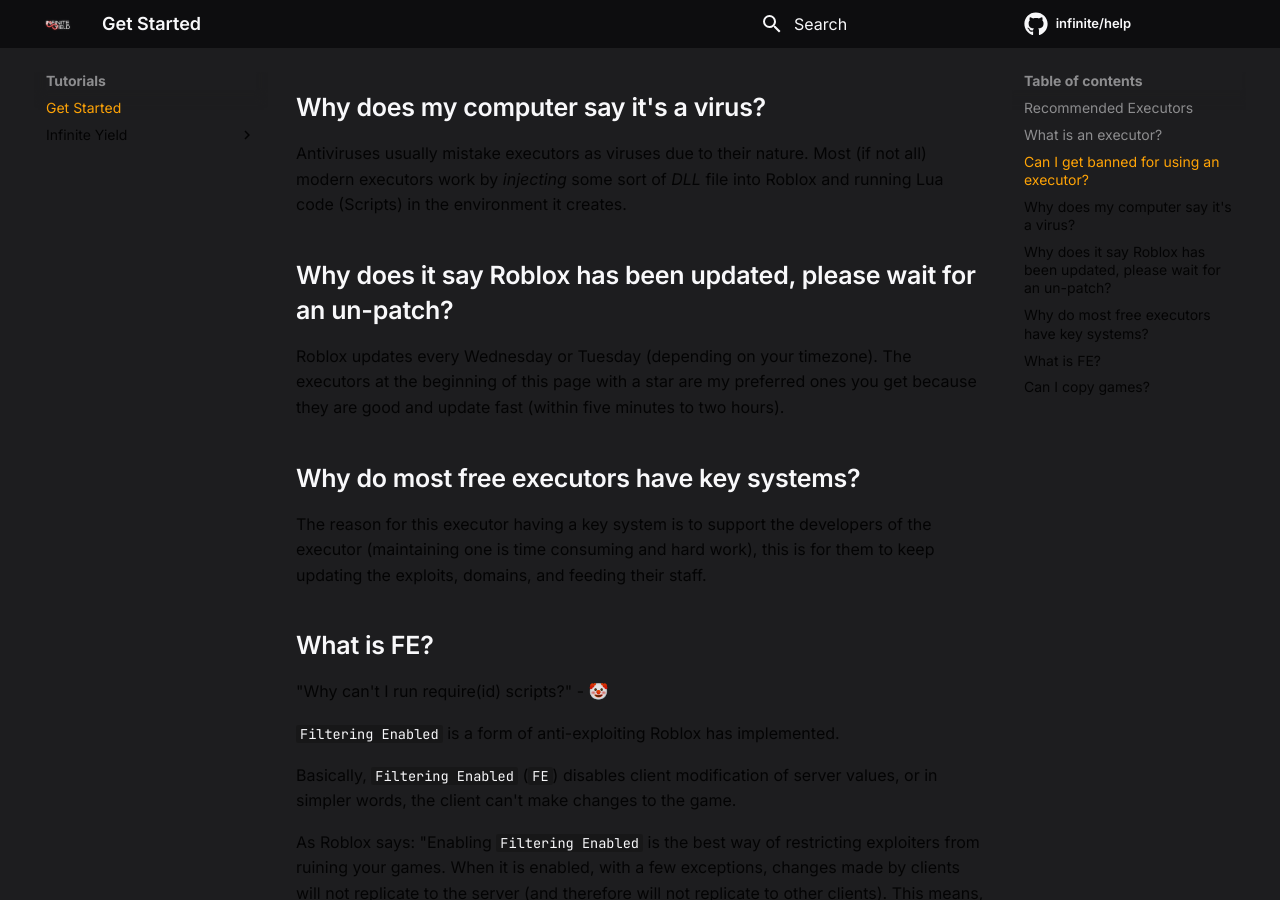
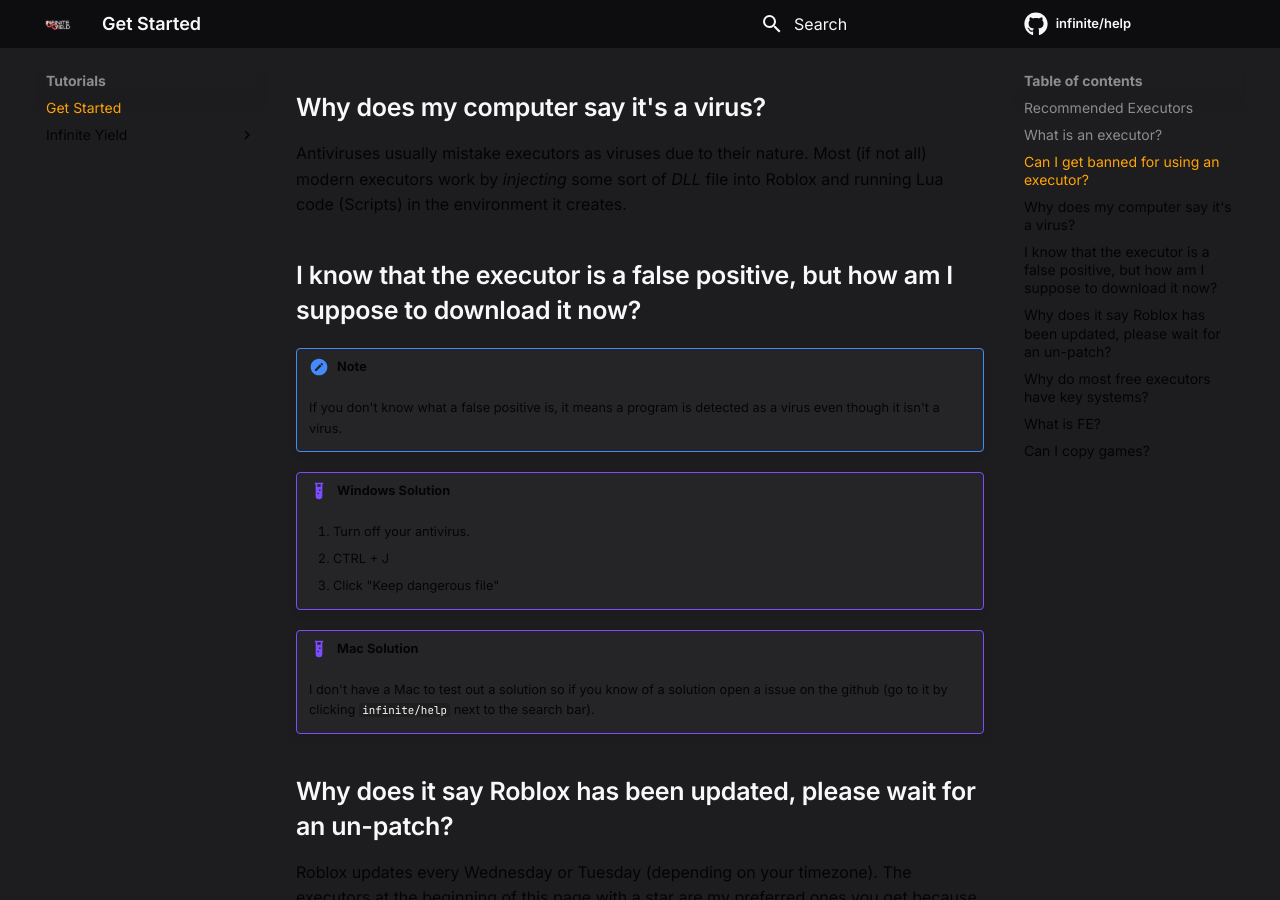
Before and after one commit to pamlib/iyt, an MkDocs documentation site: the page built from docs/tutorials/index.md, in a window 1280 px wide and 900 px high, scrolled down 1116 px. Built offline with MkDocs 1.6.1 and Material for MkDocs 9.7.7, drawn with Linux system fonts in a browser that asks for light colours; comment, search, counter and statistics services are not loaded.

Commit message:
Update index.md

```diff
--- a/docs/tutorials/index.md
+++ b/docs/tutorials/index.md
@@ -34,6 +34,19 @@
 
 Antiviruses usually mistake executors as viruses due to their nature. Most (if not all) modern executors work by *injecting* some sort of *DLL* file into Roblox and running Lua code (Scripts) in the environment it creates.
 
+## I know that the executor is a false positive, but how am I suppose to download it now?
+
+!!! note
+	If you don't know what a false positive is, it means a program is detected as a virus even though it isn't a virus.
+
+!!! example "Windows Solution"
+	1. Turn off your antivirus.
+	2. CTRL + J
+	3. Click "Keep dangerous file"
+
+!!! example "Mac Solution"
+	I don't have a Mac to test out a solution so if you know of a solution open a issue on the github (go to it by clicking `infinite/help` next to the search bar).
+
 ## Why does it say Roblox has been updated, please wait for an un-patch?
 
 Roblox updates every Wednesday or Tuesday (depending on your timezone). The executors at the beginning of this page with a star are my preferred ones you get because they are good and update fast (within five minutes to two hours).
```
